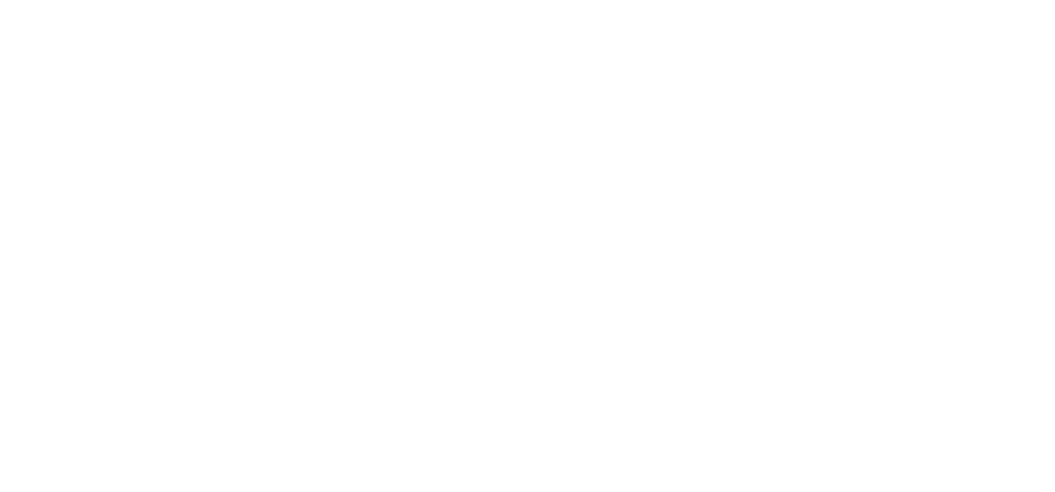
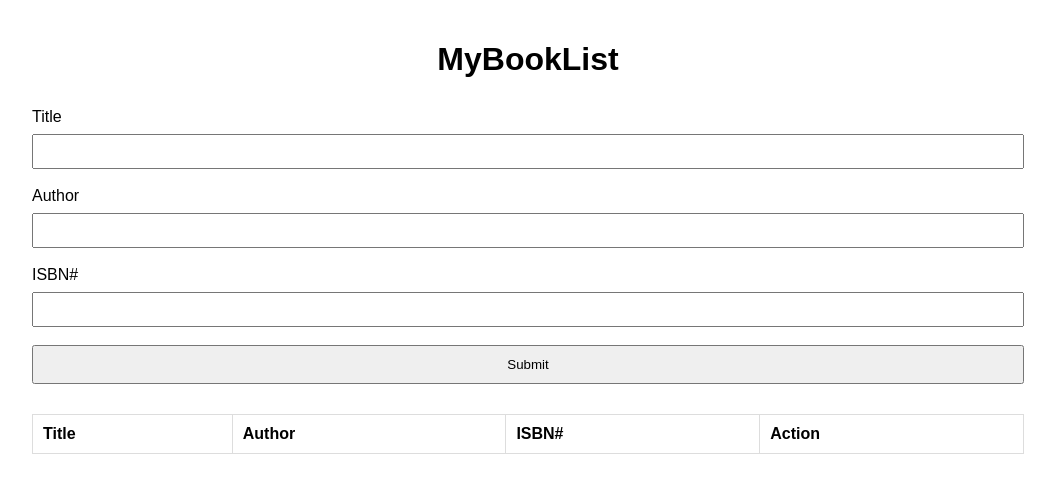
Before and after one commit to acciojob/book-list-akhtar-01, a website: page main.html in a window 1280 px wide. Shown: the whole page, without its empty margins (112-1167 px from the left). Drawn offline with Linux system fonts and the light colour scheme.

Commit message:
created a submission

```diff
--- a/main.html
+++ b/main.html
@@ -1,16 +1,48 @@
 <!DOCTYPE html>
-
 <html>
-
 <head>
-	<link rel="stylesheet" href="styles.css">
+    <title>MyBookList</title>
+    <link rel="stylesheet" href="styles.css">
 </head>
 
 <body>
-	<!-- the entire body must be written by student -->
-    <script type="text/javascript" src="./script.js">
-</script>
+
+    <h1>MyBookList</h1>
+
+    <div class="form-group">
+        <form id="book-form">
+
+            <label>Title</label>
+            <input type="text" id="title">
+
+            <label>Author</label>
+            <input type="text" id="author">
+
+            <label>ISBN#</label>
+            <input type="text" id="isbn">
+
+            <button type="submit" id="submit">Submit</button>
+
+        </form>
+    </div>
+
+    <table class="table table-striped">
+
+        <thead>
+            <tr>
+                <th>Title</th>
+                <th>Author</th>
+                <th>ISBN#</th>
+                <th>Action</th>
+            </tr>
+        </thead>
+
+        <tbody id="book-list">
+        </tbody>
+
+    </table>
+
+    <script src="script.js"></script>
 
 </body>
-
 </html>
--- a/script.js
+++ b/script.js
@@ -1 +1,40 @@
-//your JS code here. If required.
+let form = document.getElementById("book-form");
+
+let title = document.getElementById("title");
+let author = document.getElementById("author");
+let isbn = document.getElementById("isbn");
+
+let bookList = document.getElementById("book-list");
+
+form.addEventListener("submit", function (e) {
+    e.preventDefault();
+
+    if (
+        title.value !== "" &&
+        author.value !== "" &&
+        isbn.value !== ""
+    ) {
+        bookList.innerHTML += `
+            <tr>
+                <td>${title.value}</td>
+                <td>${author.value}</td>
+                <td>${isbn.value}</td>
+                <td>
+                    <button class="delete">Clear</button>
+                </td>
+            </tr>
+        `;
+
+        title.value = "";
+        author.value = "";
+        isbn.value = "";
+    }
+});
+
+bookList.addEventListener("click", function (e) {
+
+    if (e.target.classList.contains("delete")) {
+        e.target.parentElement.parentElement.remove();
+    }
+
+});
--- a/styles.css
+++ b/styles.css
@@ -1 +1,61 @@
-/*  your css code here. If applicable */
+* {
+    box-sizing: border-box;
+}
+
+body {
+    margin: 0;
+    padding: 20px;
+    font-family: Arial, sans-serif;
+}
+
+h1 {
+    text-align: center;
+    margin-bottom: 30px;
+}
+
+.form-group {
+    width: 80%;
+    margin: 0 auto 30px;
+}
+
+.form-group form {
+    display: flex;
+    flex-direction: column;
+    gap: 8px;
+}
+
+input {
+    width: 100%;
+    padding: 8px;
+    margin-bottom: 10px;
+}
+
+#submit {
+    padding: 10px;
+    cursor: pointer;
+}
+
+.table {
+    width: 80%;
+    margin: auto;
+    border-collapse: collapse;
+}
+
+.table th,
+.table td {
+    border: 1px solid #ddd;
+    padding: 10px;
+    text-align: left;
+}
+
+.table-striped tbody tr:nth-child(even) {
+    background-color: #f2f2f2;
+}
+
+.delete {
+    padding: 5px 10px;
+    color: white;
+    background-color: red;
+    border: none;
+    cursor: pointer;
+}
```
